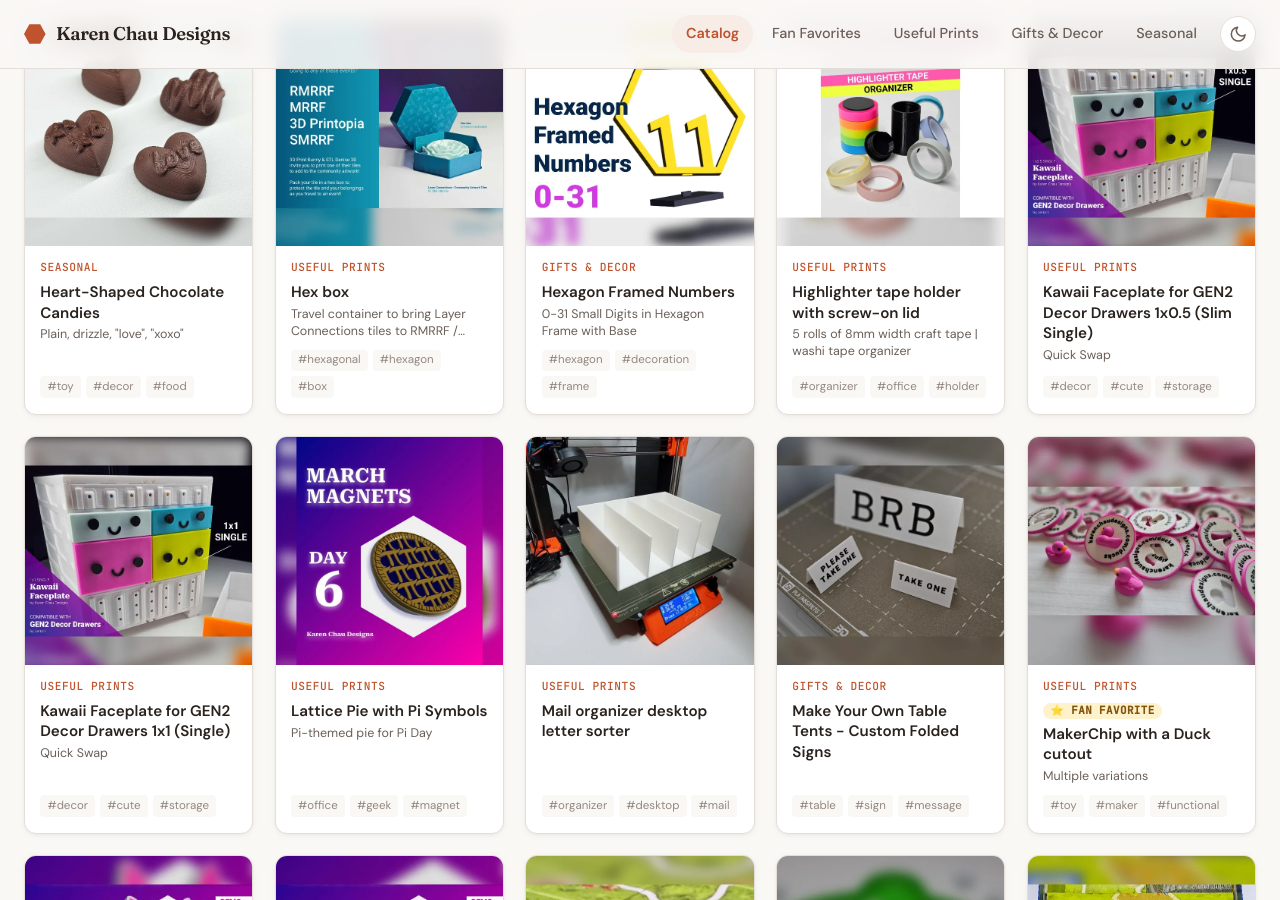
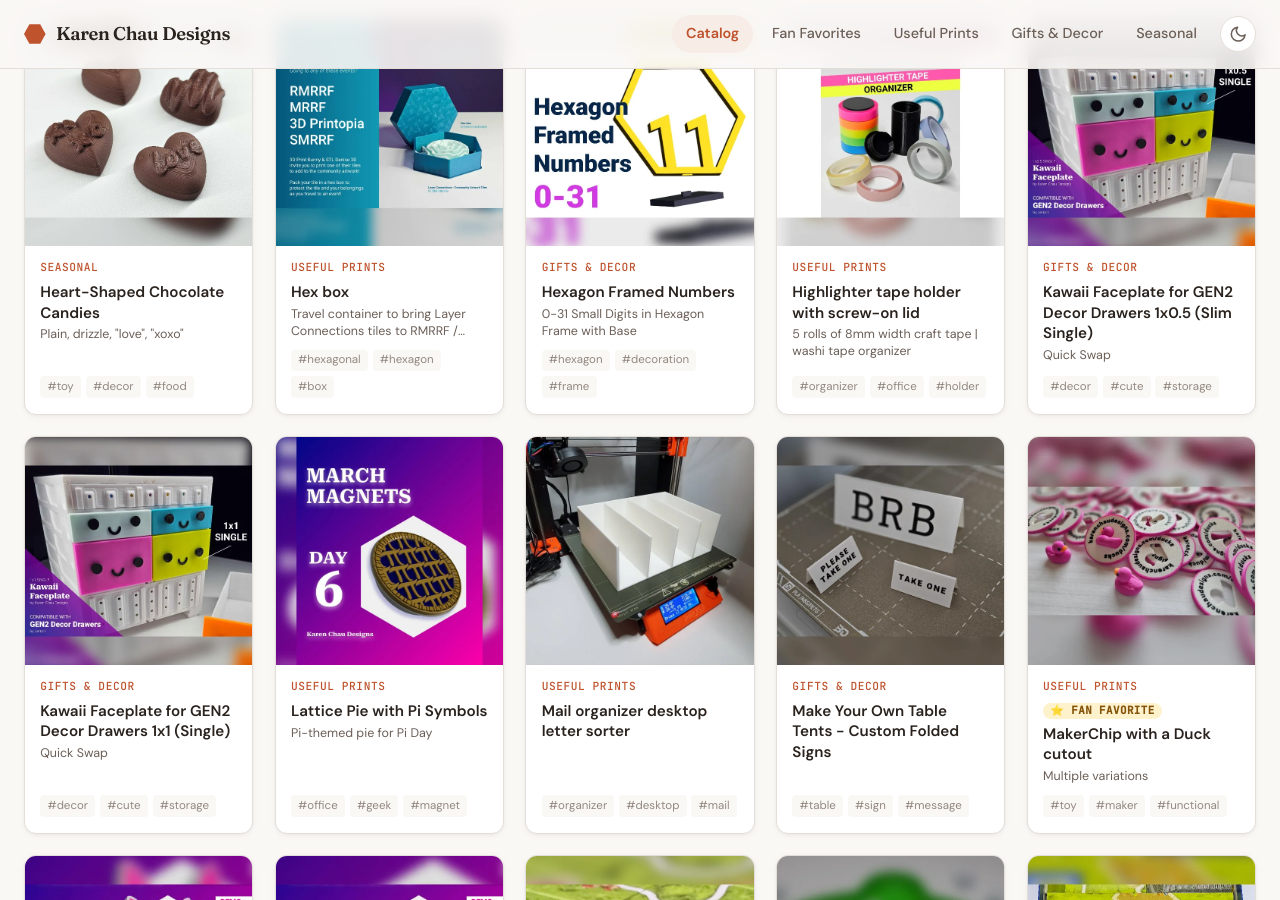
Before and after one commit to karenchaudesigns/3d-model-catalog, a Jekyll site: the page built from index.html, in a window 1280 px wide and 900 px high, scrolled down 4632 px. Built offline with Jekyll 4.4.1, drawn with Linux system fonts in a browser that asks for light colours; some of the changed text lies outside the part shown.

Commit message:
Update details across 2 models in table view

```diff
--- a/_models/kawaii-faceplate-for-gen2-decor-drawers-1x0-5-slim-single.md
+++ b/_models/kawaii-faceplate-for-gen2-decor-drawers-1x0-5-slim-single.md
@@ -3,8 +3,10 @@ title: "Kawaii Faceplate for GEN2 Decor Drawers 1x0.5 (Slim Single)"
 extended_title: "Quick Swap"
 tagline: "Cute interchangeable drawer faceplate with built-in handles for the GEN2 Decor Drawers by Jerrari."
 shortname: "kawaii-faceplate-for-gen2-decor-drawers-1x0-5-slim-single"
-category: "useful-prints"
+category: "gifts-decor"
 fan_favorite: false
+makerworld_exclusive: false
+premium: false
 hidden: false
 thumbnail_image: "/images/models/kawaii-faceplate-for-gen2-decor-drawers-1x0-5-slim-single/3d-model-kawaii-faceplate-for-gen2-decor-drawers-1x0-5-slim-single-thumb.webp"
 cover_image: "/images/models/kawaii-faceplate-for-gen2-decor-drawers-1x0-5-slim-single/3d-model-kawaii-faceplate-for-gen2-decor-drawers-1x0-5-slim-single-main.webp"
--- a/_models/kawaii-faceplate-for-gen2-decor-drawers-1x1-single.md
+++ b/_models/kawaii-faceplate-for-gen2-decor-drawers-1x1-single.md
@@ -3,8 +3,10 @@ title: "Kawaii Faceplate for GEN2 Decor Drawers 1x1 (Single)"
 extended_title: "Quick Swap"
 tagline: "Cute interchangeable drawer faceplate with built-in handles for the GEN2 Decor Drawers by Jerrari."
 shortname: "kawaii-faceplate-for-gen2-decor-drawers-1x1-single"
-category: "useful-prints"
+category: "gifts-decor"
 fan_favorite: false
+makerworld_exclusive: false
+premium: false
 hidden: false
 thumbnail_image: "/images/models/kawaii-faceplate-for-gen2-decor-drawers-1x1-single/3d-model-kawaii-faceplate-for-gen2-decor-drawers-1x1-single-thumb.webp"
 cover_image: "/images/models/kawaii-faceplate-for-gen2-decor-drawers-1x1-single/3d-model-kawaii-faceplate-for-gen2-decor-drawers-1x1-single-main.webp"
```
